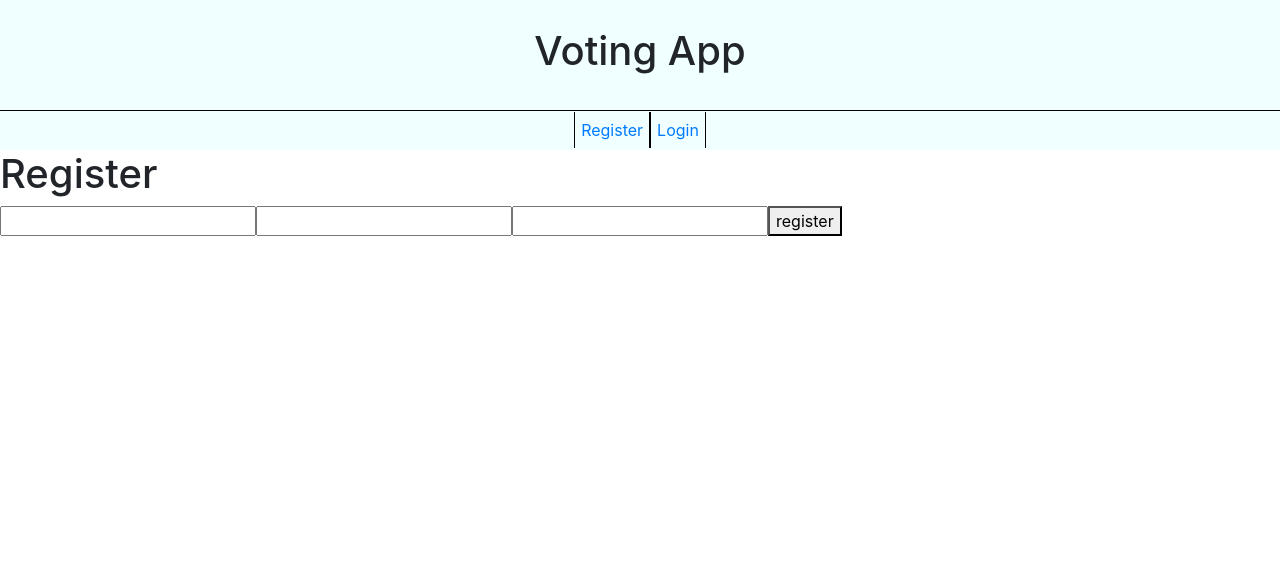
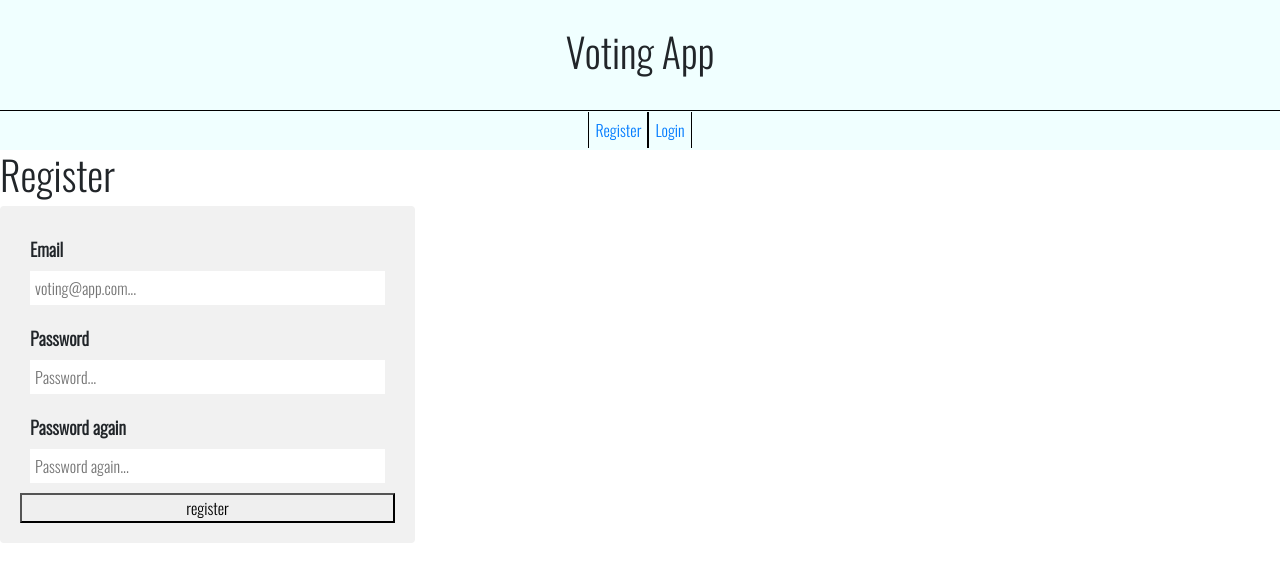
Before and after one commit to adam-nmth/votingApp, a React (Create React App) app: page /register in a window 1280 px wide. Shown: the top 582 px of the page. Built offline with nearby package versions, Linux system fonts and the light colour scheme.

Commit message:
standardized input and form components
++ added script to start all needed dev commands at once
++ added font and main css file

```diff
--- a/package.json
+++ b/package.json
@@ -27,6 +27,7 @@
   },
   "scripts": {
     "start": "react-scripts start",
+    "start-dev": "parallelshell \"mongod\" \"npm run server\" \"npm start\"",
     "server": "nodemon ./server/index.js",
     "build": "react-scripts build",
     "test": "react-scripts test --env=jsdom",
--- /dev/null
+++ b/public/css/main.css
@@ -0,0 +1,4 @@
+@font-face{
+  font-family: 'Oswald', sans-serif;
+  src:url(/public/fonts/Oswald-Light.ttf)
+}
--- /dev/null
+++ b/src/Components/Form/index.js
@@ -0,0 +1,21 @@
+import React from 'react';
+import styled from 'styled-components';
+
+const StyledForm = styled.form`
+  background: #f1f1f1;
+  display: flex;
+  flex-direction: column;
+  max-width: 415px;
+  padding: 20px;
+  border-radius: 4px;
+`;
+
+const Form = ({ children, onSubmit }) => (
+  <StyledForm
+    onSubmit={onSubmit}
+  >
+    {children}
+  </StyledForm>
+)
+
+export default Form;
--- /dev/null
+++ b/src/Components/Input/index.js
@@ -0,0 +1,37 @@
+import React from 'react';
+import styled from 'styled-components';
+
+const Wrapper = styled.div`
+  display: flex;
+  flex-direction: column;
+  margin: 10px;
+`;
+
+const Label = styled.label`
+  font-weight: bold;
+  font-size: 18px;
+`;
+
+const StyledInput = styled.input`
+  background: white;
+  border: 0;
+  padding: 5px;
+
+  &:focus{
+    outline: 0;
+  }
+`;
+
+const Input = ({ label, value, onChange, type, placeholder }) => (
+  <Wrapper>
+    <Label>{label}</Label>
+    <StyledInput
+      value={value}
+      onChange={onChange}
+      type={type}
+      placeholder={placeholder}
+    />
+  </Wrapper>
+)
+
+export default Input;
--- a/src/Components/NavBar/MenuBar/index.js
+++ b/src/Components/NavBar/MenuBar/index.js
@@ -33,12 +33,12 @@ class MenuBar extends React.Component {
         to: '#'
       },
       {
+        title: 'Create Poll',
+        to: '/create_poll'
+      },
+      {
         title: 'Polls',
         to: '/polls'
-      },
-      {
-        title: 'Create Poll',
-        to: '/create_poll'
       },
       {
         title: 'Log Out',
--- a/src/Views/Login/index.js
+++ b/src/Views/Login/index.js
@@ -1,6 +1,10 @@
 import React from 'react';
 import { connect } from 'react-redux';
 import { setAccessToken } from '../../store/actions/auth';
+
+// components
+import Input from '../../Components/Input';
+import Form from '../../Components/Form';
 
 class Login extends React.Component {
   state = {
@@ -48,18 +52,28 @@ class Login extends React.Component {
         <h1>
           Login
         </h1>
-        <form>
-        <input type='email'
-          value={this.state.email}
-          onChange={(text) => this.onChange(text.target.value, 'email')} />
-        <input type='password'
-          value={this.state.password}
-          onChange={(text) => this.onChange(text.target.value, 'password')} />
-        <button
-          onClick={this.handleLogin}
+        <Form
+          onSubmit={this.handleLogin}
         >
-        Login</button>
-        </form>
+          <Input
+            value={ this.state.email }
+            label='Email'
+            onChange={(text) => this.onChange(text.target.value, 'email')}
+            type='email'
+            placeholder='voting@app.com...'
+          />
+          <Input
+            value={ this.state.password }
+            label='Password'
+            onChange={(text) => this.onChange(text.target.value, 'password')}
+            type='password'
+            placeholder='Password...'
+          />
+          <button
+            type='submit'
+          >
+          Login</button>
+        </Form>
 
       </div>
     )
--- a/src/Views/Register/index.js
+++ b/src/Views/Register/index.js
@@ -1,6 +1,10 @@
 import React from 'react';
 import { connect } from 'react-redux';
 import { setAccessToken } from '../../store/actions/auth';
+
+// components
+import Input from '../../Components/Input';
+import Form from '../../Components/Form';
 
 class Register extends React.Component {
   handleSubmit = this.handleSubmit.bind(this);
@@ -64,27 +68,33 @@ class Register extends React.Component {
     return (
       <div>
         <h1>Register</h1>
-        <form onSubmit={this.handleSubmit}>
-          <input
+        <Form onSubmit={this.handleSubmit}>
+          <Input
             type="email"
             value={this.state.email}
+            label='Email'
+            placeholder='voting@app.com...'
             required
             onChange={text => this.onChange('email', text.target.value)}
           />
-          <input
+          <Input
             type="password"
             value={this.state.passwordOne}
+            label='Password'
+            placeholder='Password...'
             required
             onChange={text => this.onChange('passwordOne', text.target.value)}
           />
-          <input
+          <Input
             type="password"
             value={this.state.passwordTwo}
+            label='Password again'
+            placeholder='Password again...'
             required
             onChange={text => this.onChange('passwordTwo', text.target.value)}
           />
           <button type="submit">register</button>
-        </form>
+        </Form>
       </div>
     );
   }
--- a/src/index.js
+++ b/src/index.js
@@ -1,6 +1,7 @@
 import React from 'react';
 import ReactDOM from 'react-dom';
 import 'bootstrap/dist/css/bootstrap.min.css';
+import './main.css';
 import store from './store';
 
 import App from './App';
--- /dev/null
+++ b/src/main.css
@@ -0,0 +1,8 @@
+body{
+  font-family: 'Oswald-Light';
+}
+
+@font-face{
+  font-family: 'Oswald-Light';
+  src: url(/public/fonts/Oswald-Light.ttf) format('truetype');
+}
```
Also changed, not shown: public/fonts/Oswald-Light.ttf (added).
